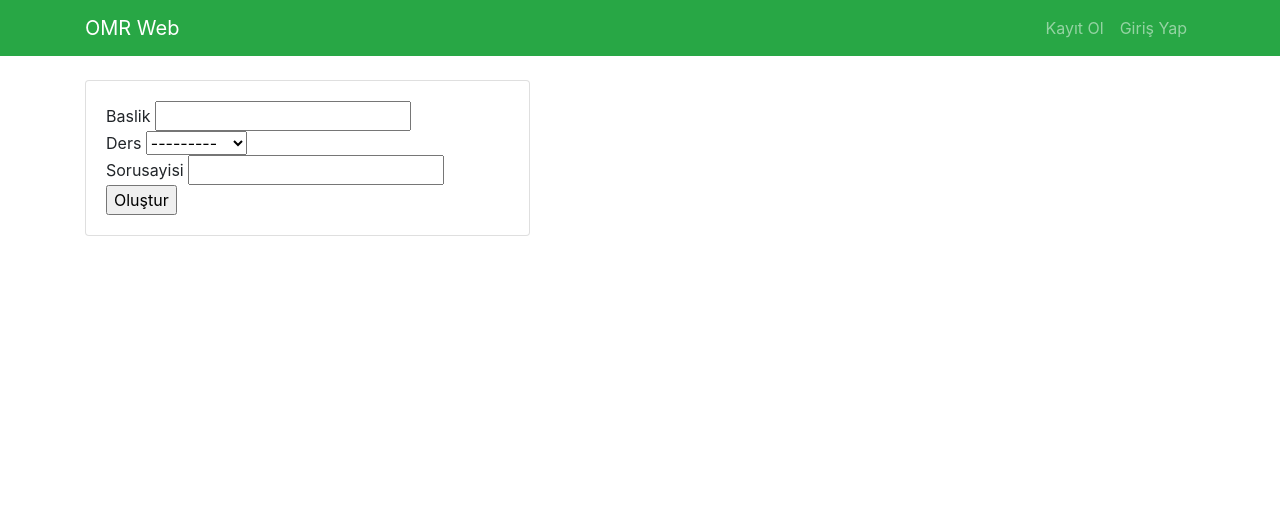
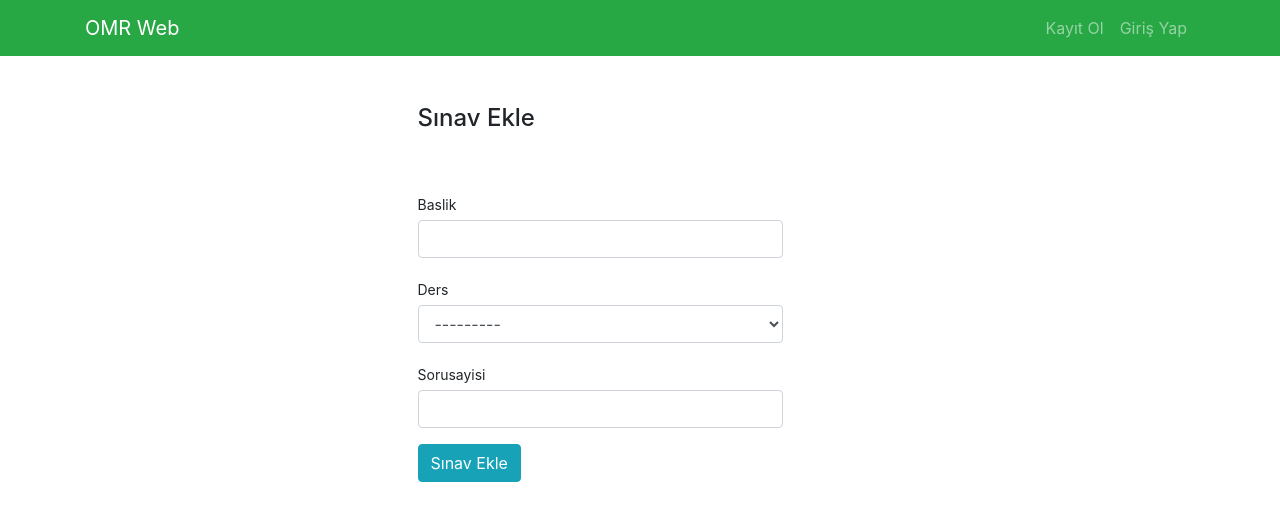
Before and after one commit to Python-Egitici-Egitimi-OOP-Grup-8/web_app_project, a Django app: page /ogretmen/sinavekle in a window 1280 px wide. Shown: the top 521 px of the page. Run offline with Django 3.2, Linux system fonts and the light colour scheme; data comes from the database, SQL or seed files in the repository; some libraries are stand-ins or nearby versions.

Commit message:
Sınav Ekleme Formu Css Stillendirmesi yapıldı

```diff
--- a/ogretmen/templates/ogretmen/sinavEkle.html
+++ b/ogretmen/templates/ogretmen/sinavEkle.html
@@ -1,21 +1,28 @@
 {% extends "oturum/base.html" %}
 {% block content %}
 
-<br>
-
-<div class="row">
-	<div class="col-md-5">
-		<div class="card card-body">
+<div class="row justify-content-center mt-5">
+        <div class="col-md-5">
+            <h4>Sınav Ekle</h4>
+        </div>
+    </div>
+ <div class="row justify-content-center mt-5">
+        <div class="col-md-5">
             <form action="" method="post">
+            {% load widget_tweaks %}
             {% csrf_token %}
                 {% for eleman in form %}
-                    {{ eleman.label }}
-                    {{ eleman }}
-                    <br>
+                    <div class="form-group row">
+                <label class="col-sm-5 col-form-label col-form-label-sm">{{ eleman.label }}</label>
+               <div class="col-sm-10">
+                {{ eleman |add_class:"form-control" }}
+
+                </div>
+
+                   </div>
                 {% endfor %}
-            <input name="guncelle" type="submit" value="Oluştur">
+            <input name="guncelle" type="submit" value="Sınav Ekle" class="btn btn-info">
             </form>
 		</div>
 	</div>
-</div>
 {% endblock %}
```
